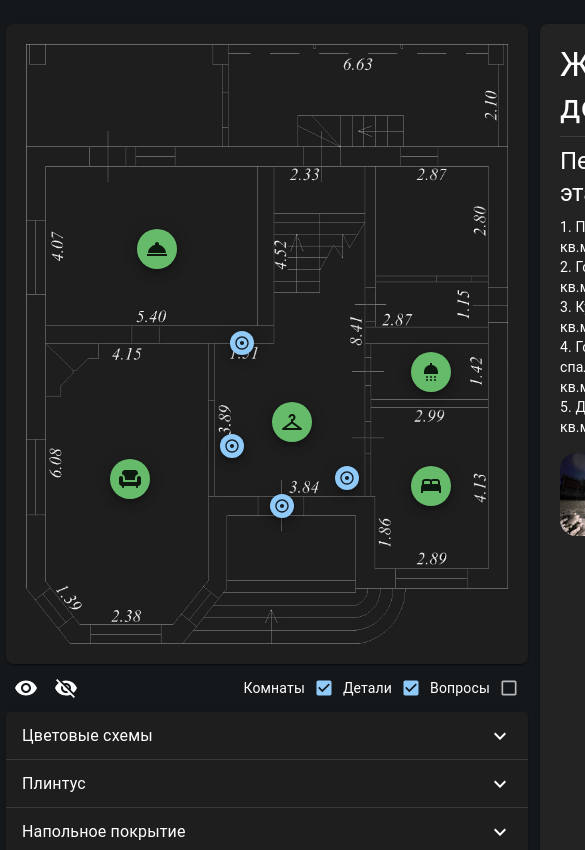
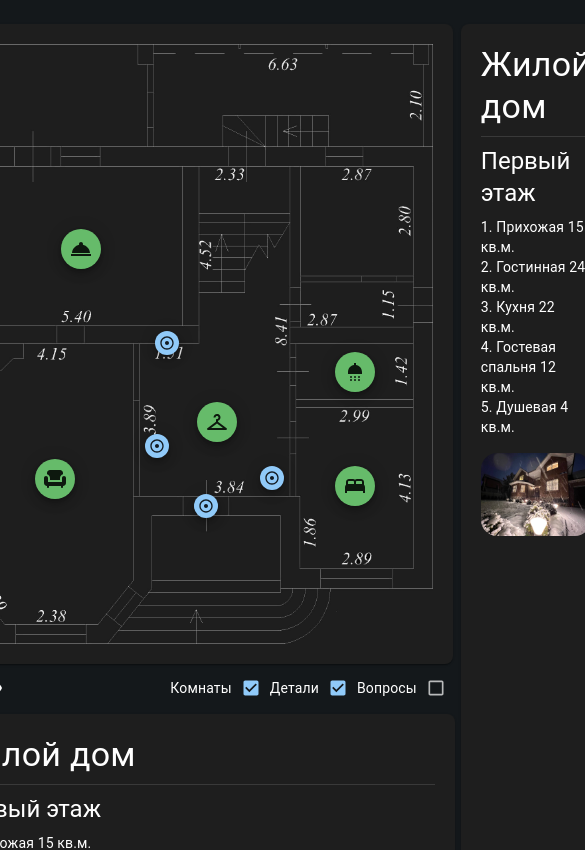
Before and after one commit to RojkovYury/HomeRenovation, a Next.js app: page / in a window 390 px wide. Shown: the top 850 px of the page, 585 px wide, since content can reach past the window. Built offline with nearby package versions, Linux system fonts and the light colour scheme.

Commit message:
mobile adapt

```diff
--- a/src/app/components/right-block.tsx
+++ b/src/app/components/right-block.tsx
@@ -5,18 +5,21 @@ import { CurrentTag } from "../page";
 interface RightBlockProps {
   currentTag?: CurrentTag;
   handleOpen: any;
+  paperSx?: any;
 }
 
-export default function RightBlock({ currentTag, handleOpen }: RightBlockProps) {
+export default function RightBlock({ currentTag, handleOpen, paperSx }: RightBlockProps) {
   return (
     <Paper
-      elevation={2}
+      elevation={1}
       sx={{
         borderRadius: '8px',
         p: '20px',
-        m: '6px',
-        width: '1000px', // !
+        mt: '6px',
+        mb: '8px',
+        width: '484px',
         flexDirection: 'column',
+        ...paperSx,
       }}
     >
 
--- a/src/app/page.tsx
+++ b/src/app/page.tsx
@@ -35,18 +35,12 @@ export default function Main() {
 
   return (
     <ThemeProvider theme={darkTheme}>
-      <Box sx={{ display: 'flex', flexDirection: 'row', maxWidth: '1400px', marginLeft: 'auto', marginRight: 'auto', minHeight: '101vh ', mb: '60px', mt: '18px' }}>
+
+      <Box sx={{ display: 'flex', flexDirection: 'row', justifyContent: 'center', minWidth: '536px', maxWidth: '1400px', marginLeft: 'auto', marginRight: 'auto', minHeight: '101vh ', mb: '60px', mt: '18px' }}>
 
         <Box sx={{ m: '6px', width: '524px' }}>
           <Paper elevation={1} sx={{ borderRadius: '8px', width: '482px', p: '20px', position: 'relative' }}>
-            <Box
-              sx={{
-                width: '482px',
-                height: '600px',
-                background: `url('/images/main-dark.jpg')`,
-                backgroundSize: '482px 600px',
-              }}
-            />
+            <Box sx={{ width: '482px', height: '600px', background: `url('/images/main-dark.jpg')`, backgroundSize: '482px 600px' }} />
             <GeneralRoomTags currentTag={currentTag} setCurrentTag={setCurrentTag} generalRoomTagsVisibility={generalRoomTagsVisibility} />
             <RoomTags currentTag={currentTag} setCurrentTag={setCurrentTag} roomTagsVisibility={roomTagsVisibility} />
             <QuestionRoomTags currentTag={currentTag} setCurrentTag={setCurrentTag} questionRoomTagsVisibility={questionRoomTagsVisibility} />
@@ -60,9 +54,14 @@ export default function Main() {
             questionRoomTagsVisibility={questionRoomTagsVisibility}
             setQuestionRoomTagsVisibility={setQuestionRoomTagsVisibility}
           />
+
+          <RightBlock currentTag={currentTag} handleOpen={handleOpen} paperSx={{ display: { sm: 'flex', md: 'none' } }} />
+
           <AccordionItems handleOpen={handleOpen}/>
         </Box>
-        <RightBlock currentTag={currentTag} handleOpen={handleOpen} />
+
+        <RightBlock currentTag={currentTag} handleOpen={handleOpen} paperSx={{ display: { sm: 'none', md: 'flex' } }} />
+
         <Dialog open={open} onClose={handleClose}>
           <img onClick={handleClose} src={selectedImage} alt="" style={{ width: '100%', height: 'auto' }} />
         </Dialog>
```
